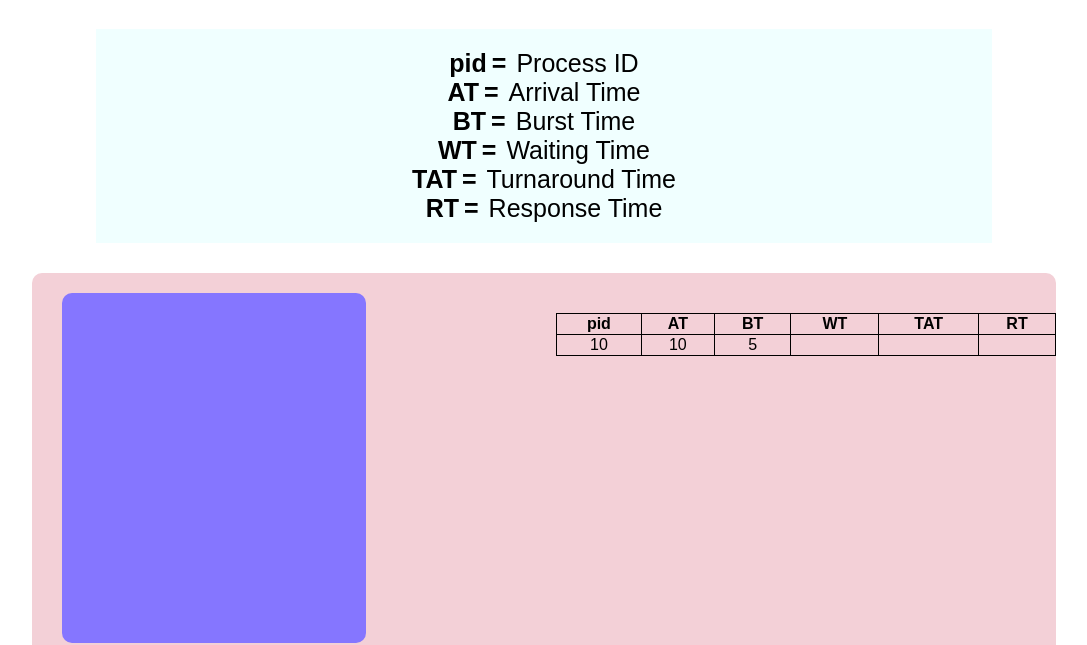
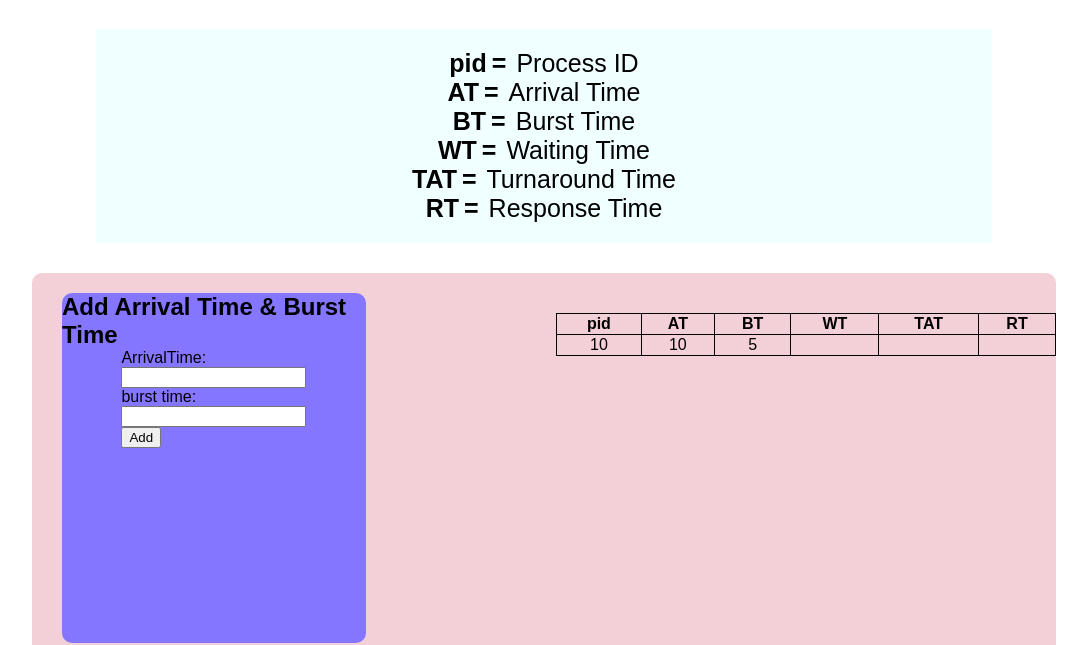
Before and after one commit to ahmniab/CPU-Scheduling, a plain HTML site: page index.html in a window 1280 px wide. Shown: the part 158-803 px from the top of the page, without its empty margins (96-1183 px from the left). Drawn offline with Linux system fonts and the light colour scheme.

Commit message:
Update index.html

```diff
--- a/index.html
+++ b/index.html
@@ -15,6 +15,7 @@
                     <div class="key">pid</div>
                     <div class="val">Process ID</div>
                 </div>
+
                 <div class="el">
                     <div class="key">AT</div>
                     <div class="val">Arrival Time</div>
@@ -37,9 +38,31 @@
                 </div>
             </div>
 
+
+
             <div class="inputs">
-                <div class="add"></div>
+
+                <div class="add"> <div class="container">
+    <h2>Add Arrival Time & Burst Time</h2>
+    <form id="inputForm">
+        <div class="input-group">
+            <label for="arrivalTime /n"><p>ArrivalTime:</p></label>
+            <input type="number" id="arrivalTime" name="arrivalTime" min="1" required>
+            <span class="error" id="arrivalError"></span>
+        </div>
+
+        <div class="input-group">
+            <label  for="burstTime"><p>burst time:</p></label>
+            <input type="number" id="burstTime" name="burstTime" min="1" required>
+            <span class="error" id="burstError"></span>
+        </div>
+
+        <button type="button" onclick="addData()">Add</button>
+    </form>
+</div> </div>
+
                 <div class="table">
+
                     <table>
                         <tr>
                           <th>pid</th>
@@ -57,7 +80,6 @@
                           <td></td>
                           <td></td>
                         </tr>
-
 
                       </table>
                 </div>
```
